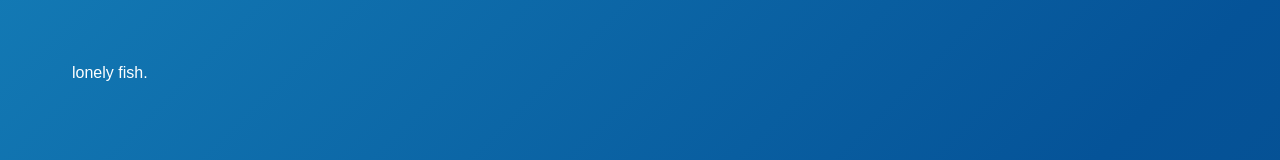
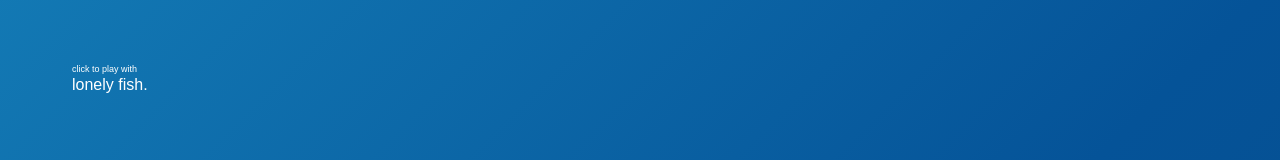
Before and after one commit to xchiki/wp18-ckim, a plain HTML site: page week3/assignment3/index.html in a window 1280 px wide. Shown: the top 160 px of the page. Drawn offline with nearby package versions, Linux system fonts and the light colour scheme.

Commit message:
added text

```diff
--- a/week3/assignment3/index.html
+++ b/week3/assignment3/index.html
@@ -71,6 +71,15 @@
         h1 {
             font-weight: 100;
             font-size: 16px;
+            margin-top: -5px;
+        }
+
+        h2 {
+            font-weight: 100;
+            font-size: 9px;
+        }
+
+        #text {
             margin-left: 5%;
             margin-top: 5%;
         }
@@ -87,6 +96,9 @@
 </head>
 <body>
 	<div id="koione"><img src="images/koi1.svg"></div>
-    <h1>lonely fish.</h1>
+    <div id="text">
+        <h2>click to play with</h2>
+        <h1>lonely fish.</h1>
+    </div>
 </body>
 </html>
```
Also changed, not shown: 2 other files.
